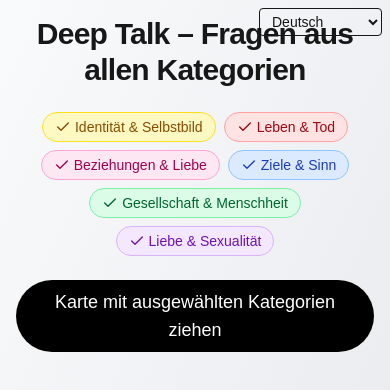
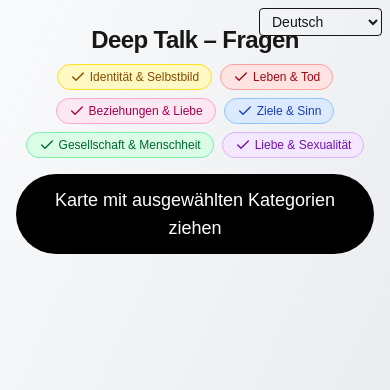
Before and after one commit to TukanHB/deep-talk-app, a Next.js app: page / in a window 390 px wide. Shown: the top 390 px of the page. Built offline with nearby package versions, Linux system fonts and the light colour scheme.

Commit message:
Mobile-optimiertes Design und Verbesserungen

```diff
--- a/src/app/api/question/route.js
+++ b/src/app/api/question/route.js
@@ -1,4 +1,7 @@
 export async function GET(request) {
+  // Debug-Log für deinen API-Key
+  console.log("API Key:", process.env.OPENAI_API_KEY);
+
   const searchParams = new URL(request.url).searchParams;
   const category = searchParams.get("category") || "";
   const lang = searchParams.get("lang") || "Deutsch";
--- a/src/components/DeepTalkApp.tsx
+++ b/src/components/DeepTalkApp.tsx
@@ -114,8 +114,10 @@ export default function DeepTalkApp() {
   };
 
   return (
-    <div className="relative min-h-screen bg-gradient-to-br from-gray-50 to-gray-200 p-4 flex flex-col items-center space-y-6">
-      <h1 className="text-3xl font-bold tracking-tight text-center">Deep Talk – Fragen aus allen Kategorien</h1>
+    <div className="relative w-full max-w-md mx-auto min-h-screen flex flex-col bg-gradient-to-br from-gray-50 to-gray-200">
+      <h1 className="text-2xl sm:text-3xl font-bold tracking-tight text-center mt-6 mb-2">
+        Deep Talk – Fragen
+      </h1>
 
       <div className="absolute top-2 right-2">
         <select
@@ -131,14 +133,14 @@ export default function DeepTalkApp() {
         </select>
       </div>
 
-      <div className="flex flex-wrap gap-2 justify-center">
+      <div className="flex flex-wrap gap-2 justify-center px-2 mb-4 overflow-x-auto">
         {Object.keys(categories).map((category) => {
           const isActive = enabledCategories.includes(category);
           return (
             <button
               key={category}
               onClick={() => toggleCategory(category)}
-              className={`px-3 py-1 rounded-full border text-sm font-medium flex items-center gap-1 transition ${
+              className={`px-3 py-1 rounded-full border text-xs sm:text-sm font-medium flex items-center gap-1 transition ${
                 isActive
                   ? `${categoryColors[category]} border-opacity-100`
                   : "bg-gray-200 text-gray-500 border-gray-300"
@@ -152,12 +154,15 @@ export default function DeepTalkApp() {
 
       <button
         onClick={handleDrawAll}
-        className="px-6 py-2 bg-black text-white rounded-full text-lg hover:bg-gray-800 transition"
+        className="px-6 py-3 bg-black text-white rounded-full text-lg hover:bg-gray-800 transition mb-4 mx-4"
+        style={{ minHeight: 48 }}
       >
         Karte mit ausgewählten Kategorien ziehen
       </button>
 
-      <div className="perspective-1000 w-full max-w-3xl">
+      <div className="flex-1 flex items-center justify-center w-full px-2">
+        <div className="w-full">
+          <div className="perspective-1000 w-full">
             <div
               className={`transition-transform duration-500 transform-style-preserve-3d ${
                 isFlipped ? "rotate-y-180" : ""
@@ -167,23 +172,23 @@ export default function DeepTalkApp() {
                 {cardContent && (
                   <motion.div
                     key={JSON.stringify(cardContent)}
-                initial={{ opacity: 0 }}
-                animate={{ opacity: 1 }}
-                exit={{ opacity: 0 }}
+                    initial={{ opacity: 0, y: 30 }}
+                    animate={{ opacity: 1, y: 0 }}
+                    exit={{ opacity: 0, y: -30 }}
                     transition={{ duration: 0.6 }}
-                className="rounded-[1.25rem] shadow-2xl border border-gray-300 bg-white p-6 sm:p-10 space-y-6 backface-hidden"
+                    className="rounded-xl shadow-2xl border border-gray-300 bg-white p-4 sm:p-8 space-y-4 sm:space-y-6 backface-hidden"
                   >
                     {Object.entries(cardContent).map(([category, question]) => (
                       <div
                         key={category}
-                    className={`p-4 sm:p-5 rounded-xl border ${
+                        className={`p-3 sm:p-5 rounded-xl border mb-2 ${
                           categoryColors[category] || "bg-gray-200 text-gray-800 border-gray-300"
                         }`}
                       >
-                    <h2 className="font-semibold text-lg sm:text-xl mb-2 flex items-center">
+                        <h2 className="font-semibold text-base sm:text-lg mb-2 flex items-center">
                           {categoryIcons[category]} {category}
                         </h2>
-                    <p className="text-base sm:text-lg leading-relaxed">{question}</p>
+                        <p className="text-sm sm:text-base leading-relaxed">{question}</p>
                       </div>
                     ))}
                   </motion.div>
@@ -192,5 +197,7 @@ export default function DeepTalkApp() {
             </div>
           </div>
         </div>
+      </div>
+    </div>
   );
 }
```
Lines whose indentation alone changed are shown as unchanged.
